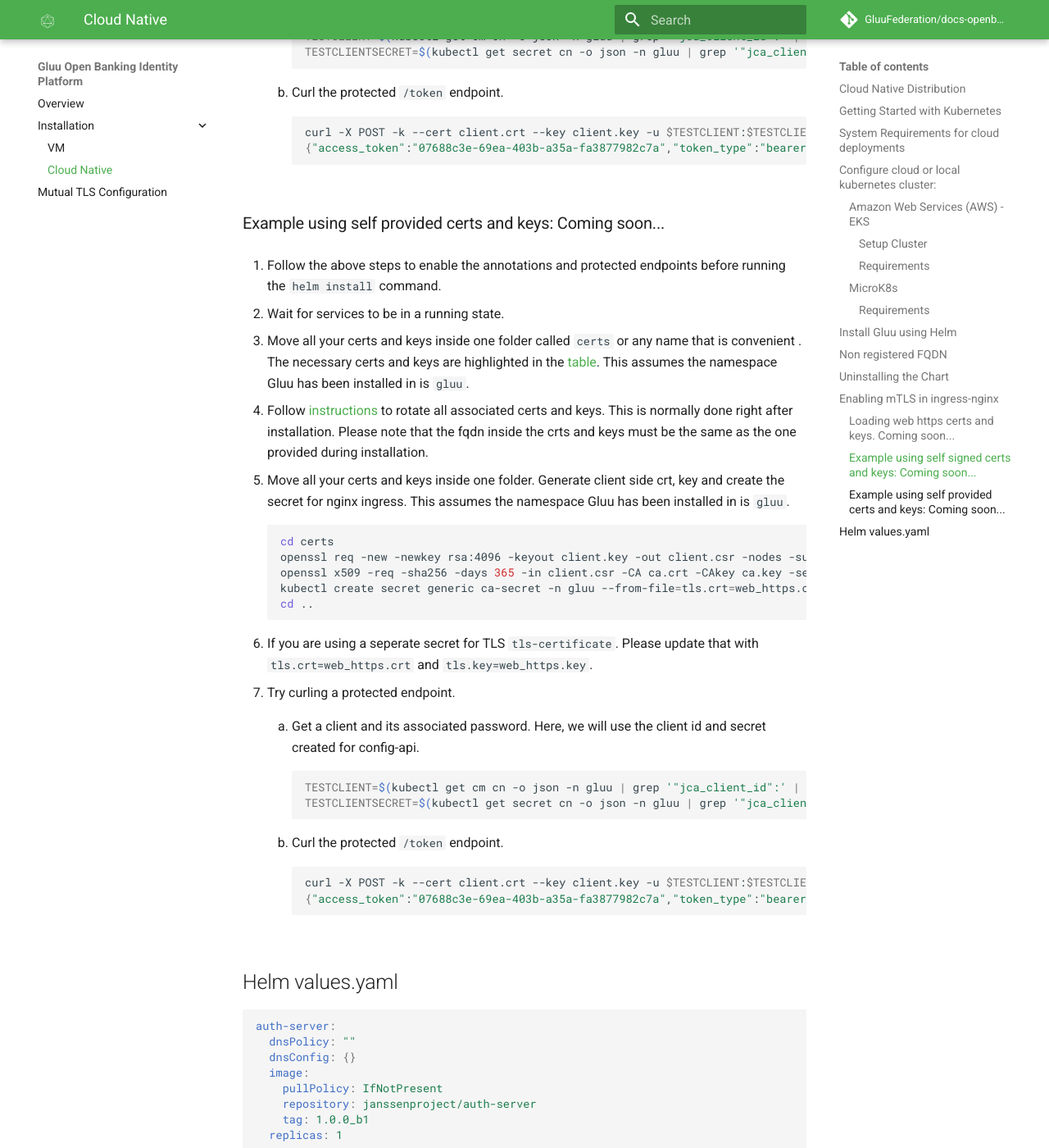
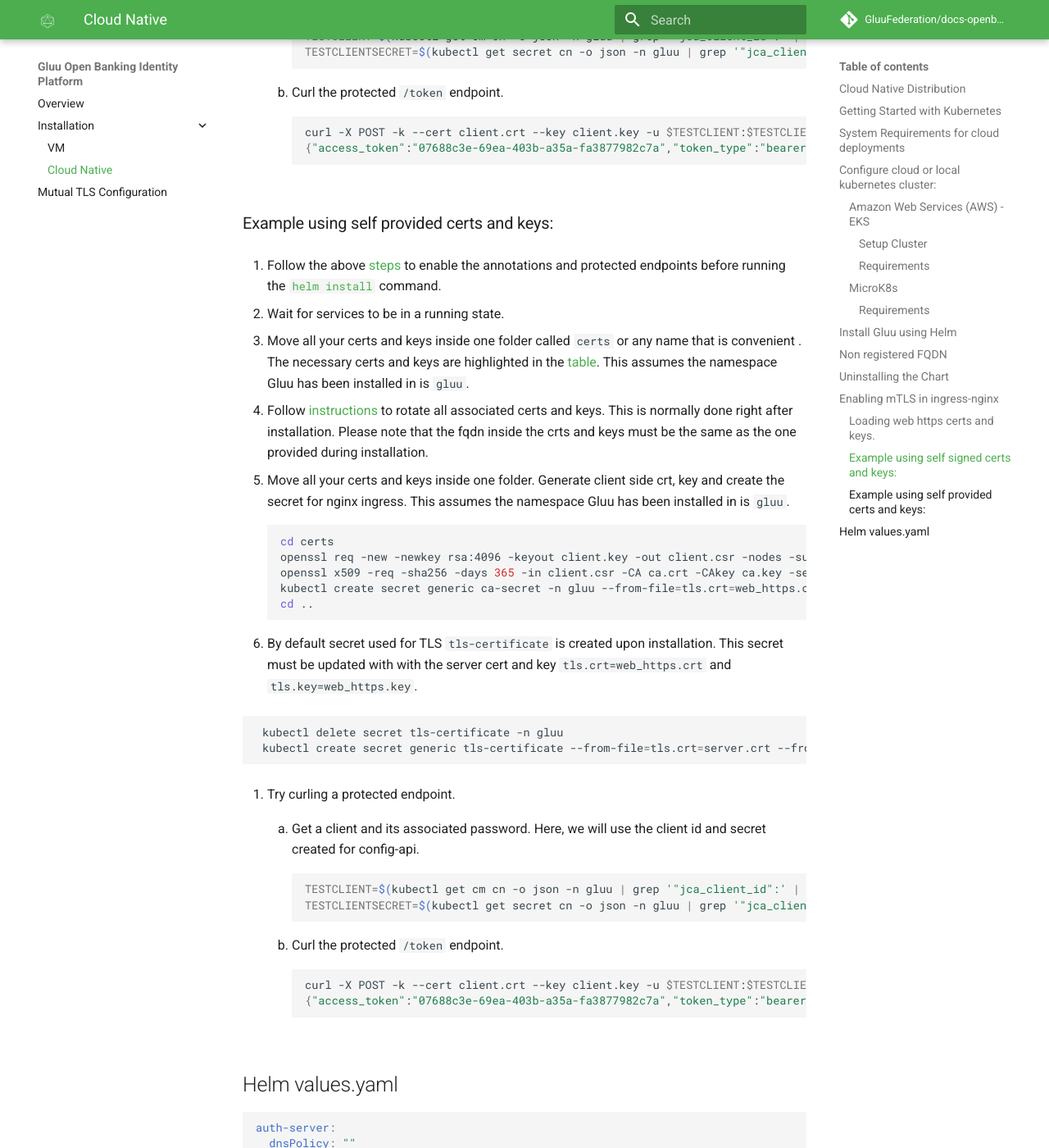
Before and after one commit to GluuFederation/docs-openbanking-prod, an MkDocs documentation site: the page built from docs/source/install-cn.md, in a window 1280 px wide and 1400 px high, scrolled down 5929 px. Shown: the whole window at 82% size. Built offline with MkDocs 1.6.1 and Material for MkDocs 9.7.7, drawn with Linux system fonts in a browser that asks for light colours; comment, search, counter and statistics services are not loaded; some of the changed text lies outside the part shown.

Commit message:
docs: update docs

````diff
--- a/docs/source/install-cn.md
+++ b/docs/source/install-cn.md
@@ -129,7 +129,7 @@ If during installation the release was not defined, release name is checked by r
 
 1.  Set `nginx-ingress.ingress.authServerProtectedToken` and `nginx-ingress.ingress.authServerProtectedRegister` to `true`.
 
-### Loading web https certs and keys. Coming soon...
+### Loading web https certs and keys.
 
 | Associated certificates and keys | Notes                                      |
 | -------------------------------- | ------------------------------------------ |
@@ -146,7 +146,7 @@ If during installation the release was not defined, release name is checked by r
 1. Create a secret with `web_https.crt`, `web_https.key`, `web_https.csr`, `ca.crt`, and `ca.key`. Note that this may already exist in your deployment.
 
     ```bash
-        kubectl create secret generic web-cert-key --from-file=web_https.crt --from-file=web_https.key --from-file=web_https.csr --from-file=ca.crt --from-file=ca.key -n <gluu-namespace>`
+        kubectl create secret generic web-cert-key --from-file=web_https.crt --from-file=web_https.key --from-file=web_https.csr --from-file=ca.crt --from-file=ca.key -n <gluu-namespace>
     ```
 
 1. Create a file named `load-web-key-rotation.yaml` with the following contents :
@@ -227,9 +227,9 @@ spec:
         kubectl apply -f load-web-key-rotation.yaml -n <gluu-namespace>
     ```
 
-### Example using self signed certs and keys: Coming soon...
+### Example using self signed certs and keys:
 
-1.  Follow the above steps to enable the annotations and protected endpoints before running the `helm install` command.
+1.  Follow the above [steps](#enabling-mtls-in-ingress-nginx) to enable the annotations and protected endpoints before running the [`helm install`](#install-gluu-using-helm) command.
 
 1.  Wait for services to be in a running state.
 
@@ -264,15 +264,15 @@ spec:
         {"access_token":"07688c3e-69ea-403b-a35a-fa3877982c7a","token_type":"bearer","expires_in":299}
         ```
 
-### Example using self provided certs and keys: Coming soon...
+### Example using self provided certs and keys:
 
-1.  Follow the above steps to enable the annotations and protected endpoints before running the `helm install` command.
+1.  Follow the above [steps](#enabling-mtls-in-ingress-nginx) to enable the annotations and protected endpoints before running the [`helm install`](#install-gluu-using-helm) command.
 
 1.  Wait for services to be in a running state.
 
-1.  Move all your certs and keys inside one folder called `certs` or any name that is convenient . The necessary certs and keys are highlighted in the [table](#loading-web-https-certs-and-keys-coming-soon). This assumes the namespace Gluu has been installed in is `gluu`.
+1.  Move all your certs and keys inside one folder called `certs` or any name that is convenient . The necessary certs and keys are highlighted in the [table](#loading-web-https-certs-and-keys). This assumes the namespace Gluu has been installed in is `gluu`.
 
-1.  Follow [instructions](#loading-web-https-certs-and-keys-coming-soon) to rotate all associated certs and keys. This is normally done right after installation. Please note that the fqdn inside the crts and keys must be the same as the one provided during installation.
+1.  Follow [instructions](#loading-web-https-certs-and-keys) to rotate all associated certs and keys. This is normally done right after installation. Please note that the fqdn inside the crts and keys must be the same as the one provided during installation.
 
 1.  Move all your certs and keys inside one folder. Generate client side crt, key and create the secret for nginx ingress. This assumes the namespace Gluu has been installed in is `gluu`.
 
@@ -284,7 +284,12 @@ spec:
     cd ..
     ```
 
-1. If you are using a seperate secret for TLS `tls-certificate`. Please update that with `tls.crt=web_https.crt` and `tls.key=web_https.key`.
+1. By default secret used for TLS `tls-certificate` is created upon installation. This secret must be updated with with the server cert and key `tls.crt=web_https.crt` and `tls.key=web_https.key`.
+
+   ```bash
+    kubectl delete secret tls-certificate -n gluu
+    kubectl create secret generic tls-certificate --from-file=tls.crt=server.crt --from-file=tls.key=server.key -n gluu
+   ```
 
 1.  Try curling a protected endpoint.
 
@@ -311,7 +316,7 @@ auth-server:
   image:
     pullPolicy: IfNotPresent
     repository: janssenproject/auth-server
-    tag: 1.0.0_b1
+    tag: 1.0.0_b2
   replicas: 1
   resources:
     limits:
@@ -355,7 +360,7 @@ config:
   email: support@gluu.org # Change to your email
   image:
     repository: janssenproject/configuration-manager
-    tag: 1.0.0_b1
+    tag: 1.0.0_b2
   orgName: Gluu # Change to your orgnization name
   resources:
     limits:
@@ -377,7 +382,7 @@ config-api:
   image:
     pullPolicy: Always
     repository: janssenproject/config-api
-    tag: 1.0.0_b1
+    tag: 1.0.0_b2
   replicas: 1
   resources:
     limits:
@@ -485,7 +490,7 @@ persistence:
   image:
     pullPolicy: Always
     repository: janssenproject/persistence-loader
-    tag: 1.0.0_b1
+    tag: 1.0.0_b2
   resources:
     limits:
       cpu: 300m
````
